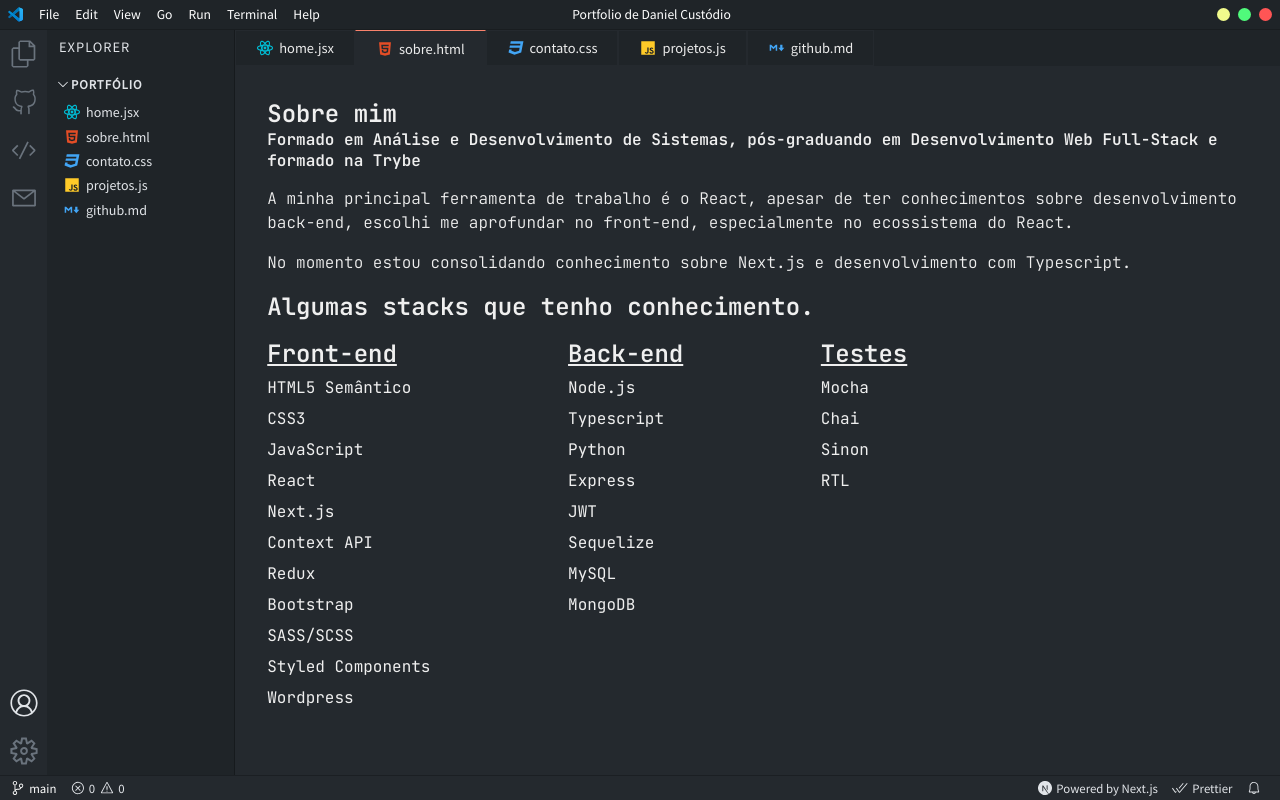
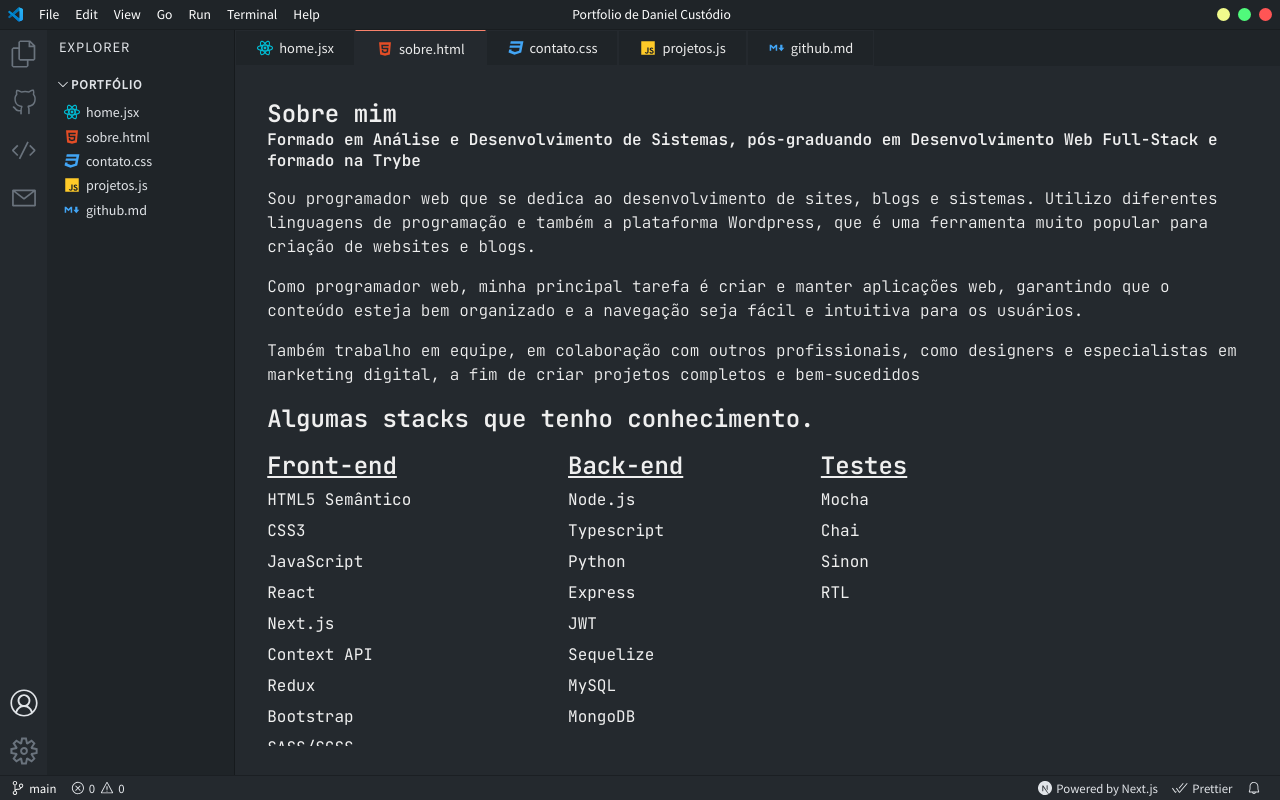
Before and after one commit to itsnitinr/vscode-portfolio, a Next.js app: page /about in a window 1280 px wide. Built offline with nearby package versions, Linux system fonts and the light colour scheme.

Commit message:
feat: Update about me text

```diff
--- a/pages/about.jsx
+++ b/pages/about.jsx
@@ -7,8 +7,9 @@
     <article className={ styles.cointainer }>
       <h1>Sobre mim</h1>
       <b>Formado em Análise e Desenvolvimento de Sistemas, pós-graduando em Desenvolvimento Web Full-Stack e formado na Trybe </b>
-      <p>A minha principal ferramenta de trabalho é o React, apesar de ter conhecimentos sobre desenvolvimento back-end, escolhi me aprofundar no front-end, especialmente no ecossistema do React.</p>
-      <p>No momento estou consolidando conhecimento sobre Next.js e desenvolvimento com Typescript.</p>
+      <p>Sou programador web que se dedica ao desenvolvimento de sites, blogs e sistemas. Utilizo diferentes linguagens de programação e também a plataforma Wordpress, que é uma ferramenta muito popular para criação de websites e blogs. </p>
+      <p>Como programador web, minha principal tarefa é criar e manter aplicações web, garantindo que o conteúdo esteja bem organizado e a navegação seja fácil e intuitiva para os usuários.</p>
+      <p>Também trabalho em equipe, em colaboração com outros profissionais, como designers e especialistas em marketing digital, a fim de criar projetos completos e bem-sucedidos</p>
       <h2>Algumas stacks que tenho conhecimento.</h2>
       <section className={ styles.containerSkills }>
         <div className={ styles.skill }>
@@ -24,6 +25,7 @@
             <li>Bootstrap</li>
             <li>SASS/SCSS</li>
             <li>Styled Components</li>
+            <li>Handlebras</li>
             <li>Wordpress</li>
           </ul>
         </div>
```
